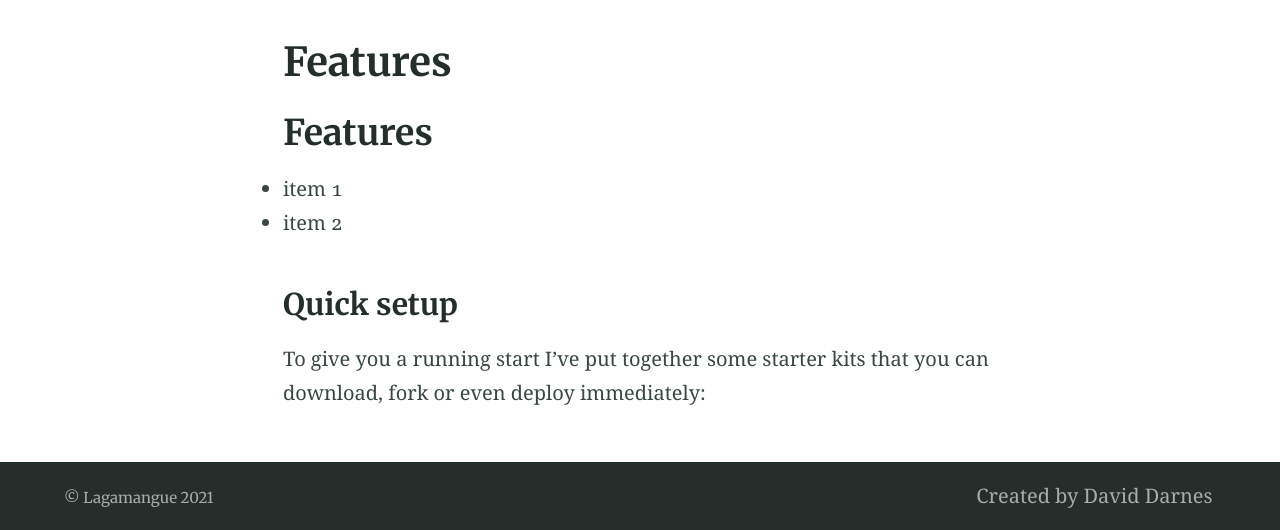
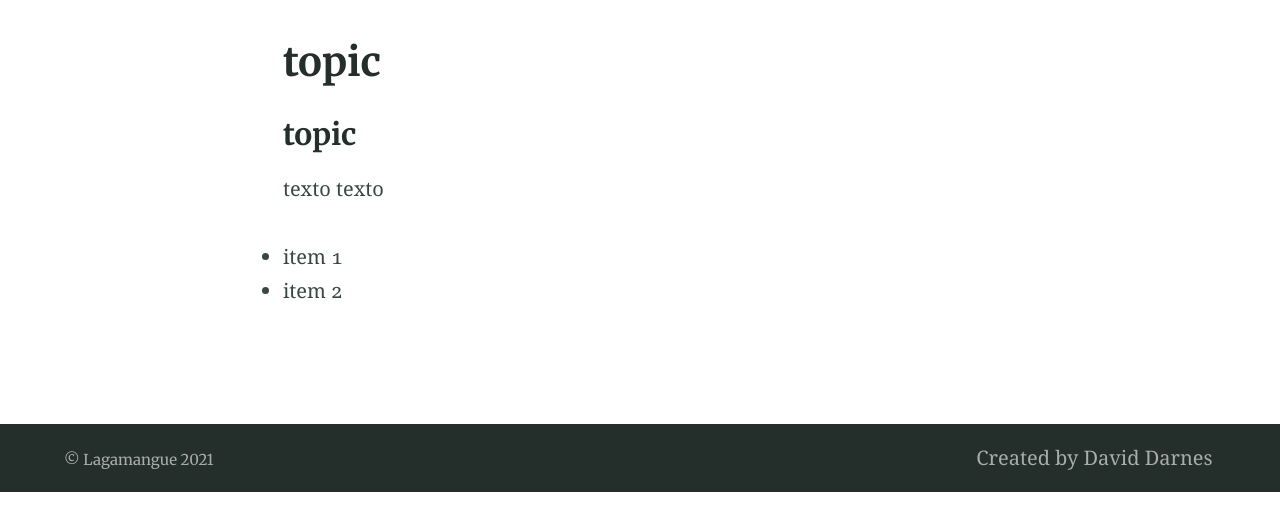
Before and after one commit to lagamangue/lagamangue.github.io, a Jekyll site: the page built from index.md, in a window 1280 px wide. Shown: the part 408-938 px from the top of the page. Built offline with Jekyll 4.4.1, drawn with Linux system fonts in a browser that asks for light colours; our own code applies the rules of GitHub Pages for plain Markdown files; after the commit the page ends 900 px from its top, so only the background shows below that.

Commit message:
Update index.md

```diff
--- a/index.md
+++ b/index.md
@@ -7,11 +7,9 @@ feature_image: "https://picsum.photos/1300/400?image=989"
 
 ---
 
-## Features
+### topic
+
+texto texto
 
 - item 1
 - item 2
-
-### Quick setup
-
-To give you a running start I've put together some starter kits that you can download, fork or even deploy immediately:
```
